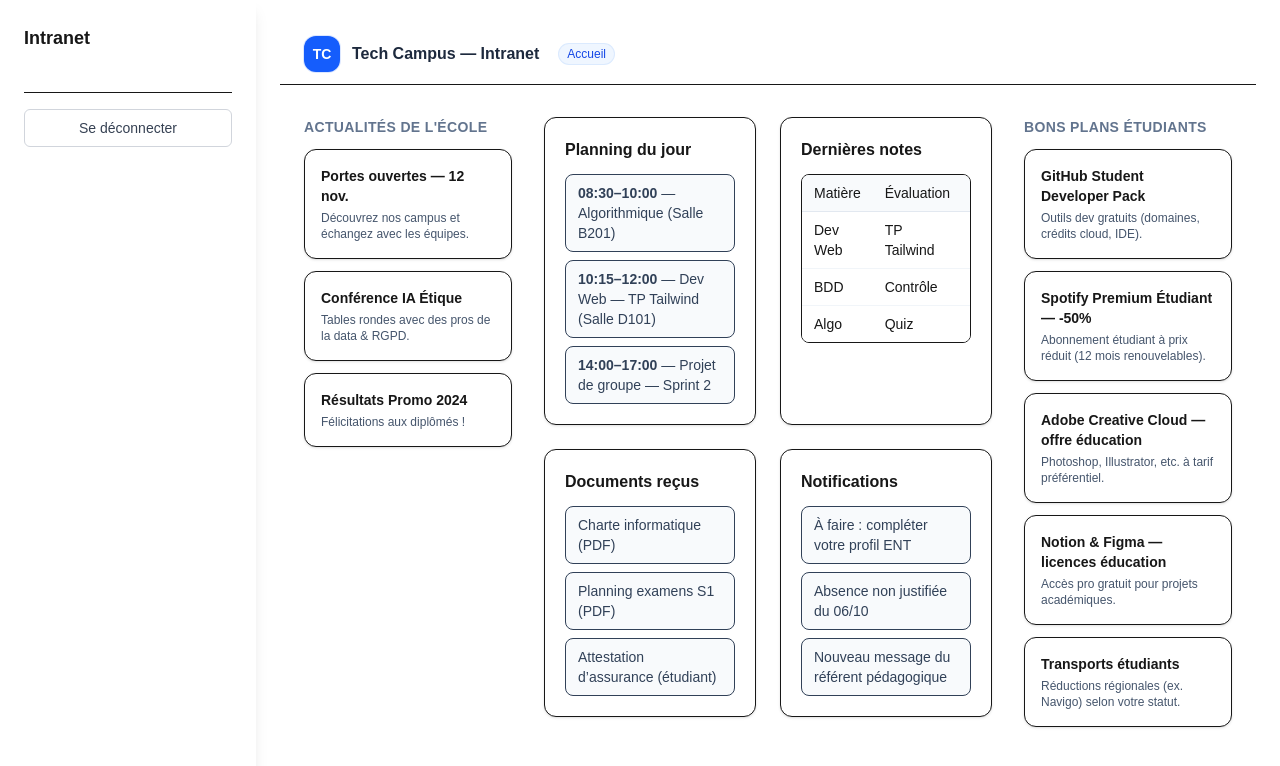
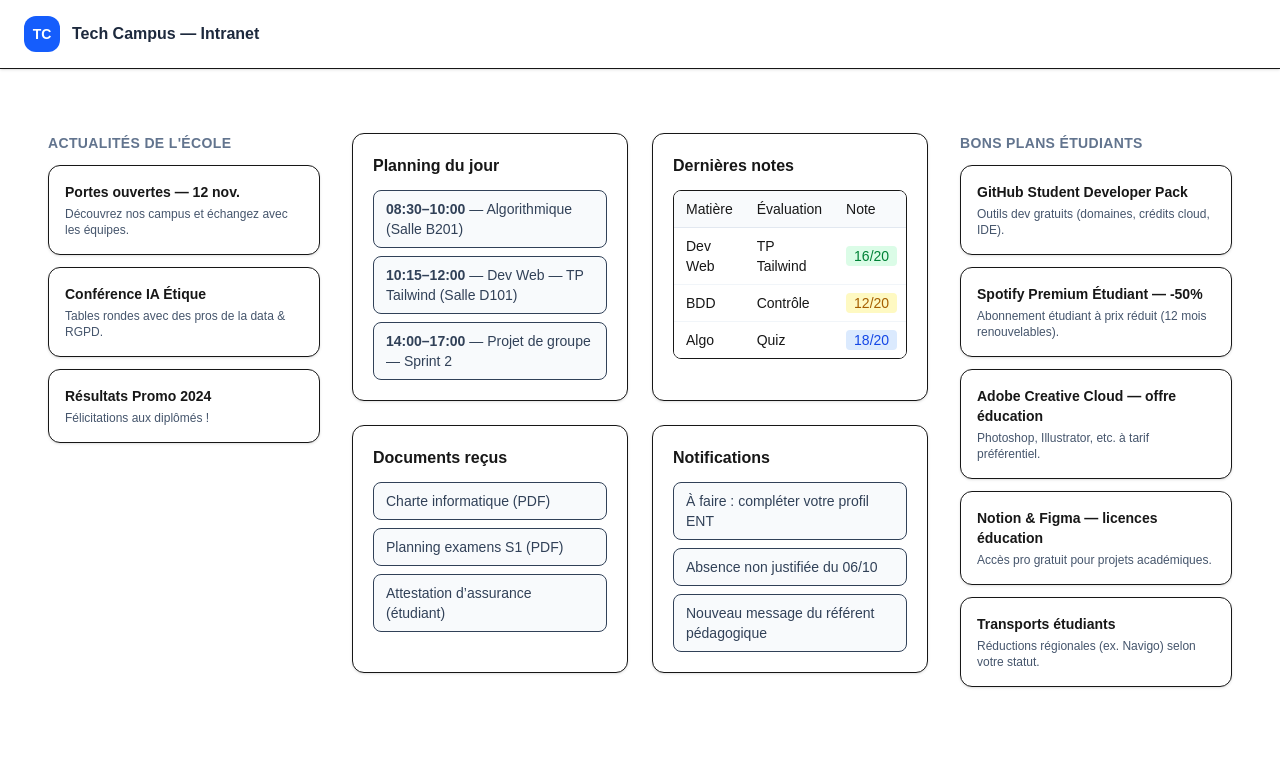
Before and after one commit to Mohamed-Ouzammad/Intranet-TechCampus, a Next.js app: page / in a window 1280 px wide. Shown: the top 766 px of the page. Built offline with nearby package versions, Linux system fonts and the light colour scheme.

Commit message:
MOU : update_header

```diff
--- a/src/app/globals.css
+++ b/src/app/globals.css
@@ -14,7 +14,7 @@
 
 @media (prefers-color-scheme: dark) {
   :root {
-    --background: #0a0a0a;
+    --background: #f8fafc;
     --foreground: #ededed;
   }
 }
--- a/src/app/layout.tsx
+++ b/src/app/layout.tsx
@@ -1,12 +1,53 @@
+"use client";
+
 import "./globals.css";
-import Sidebar from "../components/layout/Sidebar";
+import { logout, getCurrentUser } from "@/lib/auth";
+import { useEffect, useState } from "react";
+import { useRouter } from "next/navigation";
 
 export default function RootLayout({ children }: { children: React.ReactNode }) {
+  const router = useRouter();
+  const [user, setUser] = useState(null as any);
+
+  useEffect(() => {
+    setUser(getCurrentUser());
+  }, []);
+
+  const handleLogout = () => {
+    logout();
+    router.push("/login");
+  };
+
   return (
     <html lang="fr">
-      <body className="flex min-h-screen bg-gray-100">
-        <Sidebar />
-        <main className="flex-1 p-6">{children}</main>
+      <body className="min-h-screen bg-[#f8fafc] text-gray-900">
+        {/* Header global */}
+        <header className="w-full bg-white border-b shadow-sm">
+          <div className="mx-auto max-w-7xl flex items-center justify-between px-6 py-4">
+            <div className="flex items-center gap-3 select-none">
+              <span className="relative inline-flex h-9 w-9 items-center justify-center rounded-xl bg-blue-600 text-white">
+                <span className="text-sm font-bold">TC</span>
+              </span>
+              <span className="text-base font-semibold text-slate-800">
+                Tech Campus — Intranet
+              </span>
+            </div>
+
+            {user && (
+              <button
+                onClick={handleLogout}
+                className="rounded-md border border-gray-300 px-4 py-2 text-sm font-medium text-gray-700 hover:bg-gray-50"
+              >
+                Se déconnecter
+              </button>
+            )}
+          </div>
+        </header>
+
+        {/* Zone de contenu */}
+        <main className="max-w-7xl mx-auto px-6 py-8">
+          {children}
+        </main>
       </body>
     </html>
   );
--- a/src/app/page.tsx
+++ b/src/app/page.tsx
@@ -1,22 +1,6 @@
 export default function Home() {
   return (
     <>
-      {/* En-tête simplifié inspiré de la maquette HTML */}
-      <header className="sticky top-0 z-40 w-full border-b bg-white">
-        <div className="mx-auto flex max-w-7xl items-center justify-between px-4 py-3 md:px-6">
-          <div className="flex items-center gap-3">
-            <span className="relative inline-flex h-9 w-9 items-center justify-center rounded-xl bg-blue-600 text-white ring-1 ring-blue-600/15">
-              <span className="text-sm font-bold">TC</span>
-            </span>
-            <span className="hidden select-none text-base font-semibold text-slate-800 sm:inline">
-              Tech Campus — Intranet
-            </span>
-            <span className="ml-2 hidden rounded-full bg-blue-50 px-2 py-0.5 text-xs font-medium text-blue-700 ring-1 ring-blue-100 sm:inline-block">
-              Accueil
-            </span>
-          </div>
-        </div>
-      </header>
 
       {/* Contenu Accueil (statique pour l’instant, sans changement de rôle ni de page) */}
       <main className="mx-auto max-w-7xl px-4 py-8 md:px-6">
--- /dev/null
+++ b/src/components/layout/Header.tsx
@@ -0,0 +1,80 @@
+"use client";
+
+import Link from "next/link";
+import { useEffect, useState } from "react";
+import { useRouter } from "next/navigation";
+import { canAccess, getCurrentUser, logout, Role } from "@/lib/auth";
+
+export default function Header() {
+  const router = useRouter();
+  const [role, setRole] = useState<Role | null>(null);
+
+  useEffect(() => {
+    const user = getCurrentUser();
+    setRole(user?.role ?? null);
+  }, []);
+
+  const handleLogout = () => {
+    logout();
+    router.push("/login");
+  };
+
+  return (
+    <header className="sticky top-0 z-40 w-full border-b bg-white/90 backdrop-blur">
+      <div className="mx-auto flex max-w-7xl items-center justify-between px-6 py-3">
+
+        {/* LOGO */}
+        <div className="flex items-center gap-2">
+          <span className="h-8 w-8 flex items-center justify-center rounded-lg bg-blue-600 text-white text-sm font-bold">
+            TC
+          </span>
+          <span className="font-semibold text-slate-800 select-none">
+            Tech Campus — Intranet
+          </span>
+        </div>
+
+        {/* NAVIGATION */}
+        <nav className="flex items-center gap-6 text-sm text-gray-700">
+          {canAccess(role, "dashboard") && (
+            <Link href="/dashboard" className="hover:text-blue-600">
+              Dashboard
+            </Link>
+          )}
+          {canAccess(role, "planning_view") && (
+            <Link href="/planning" className="hover:text-blue-600">
+              Planning
+            </Link>
+          )}
+          {canAccess(role, "documents") && (
+            <Link href="/documents" className="hover:text-blue-600">
+              Documents
+            </Link>
+          )}
+          {canAccess(role, "notes") && (
+            <Link href="/notes" className="hover:text-blue-600">
+              Notes
+            </Link>
+          )}
+          {canAccess(role, "messages") && (
+            <Link href="/messages" className="hover:text-blue-600">
+              Messages
+            </Link>
+          )}
+          {canAccess(role, "admin") && (
+            <Link href="/admin" className="hover:text-blue-600">
+              Admin
+            </Link>
+          )}
+        </nav>
+
+        {/* LOGOUT */}
+        <button
+          onClick={handleLogout}
+          className="rounded-md border border-gray-300 px-3 py-1.5 text-sm font-medium text-gray-700 hover:bg-gray-100"
+        >
+          Se déconnecter
+        </button>
+      </div>
+    </header>
+  );
+}
```
Also changed, not shown: src/lib/auth.ts (line endings or trailing spaces).
